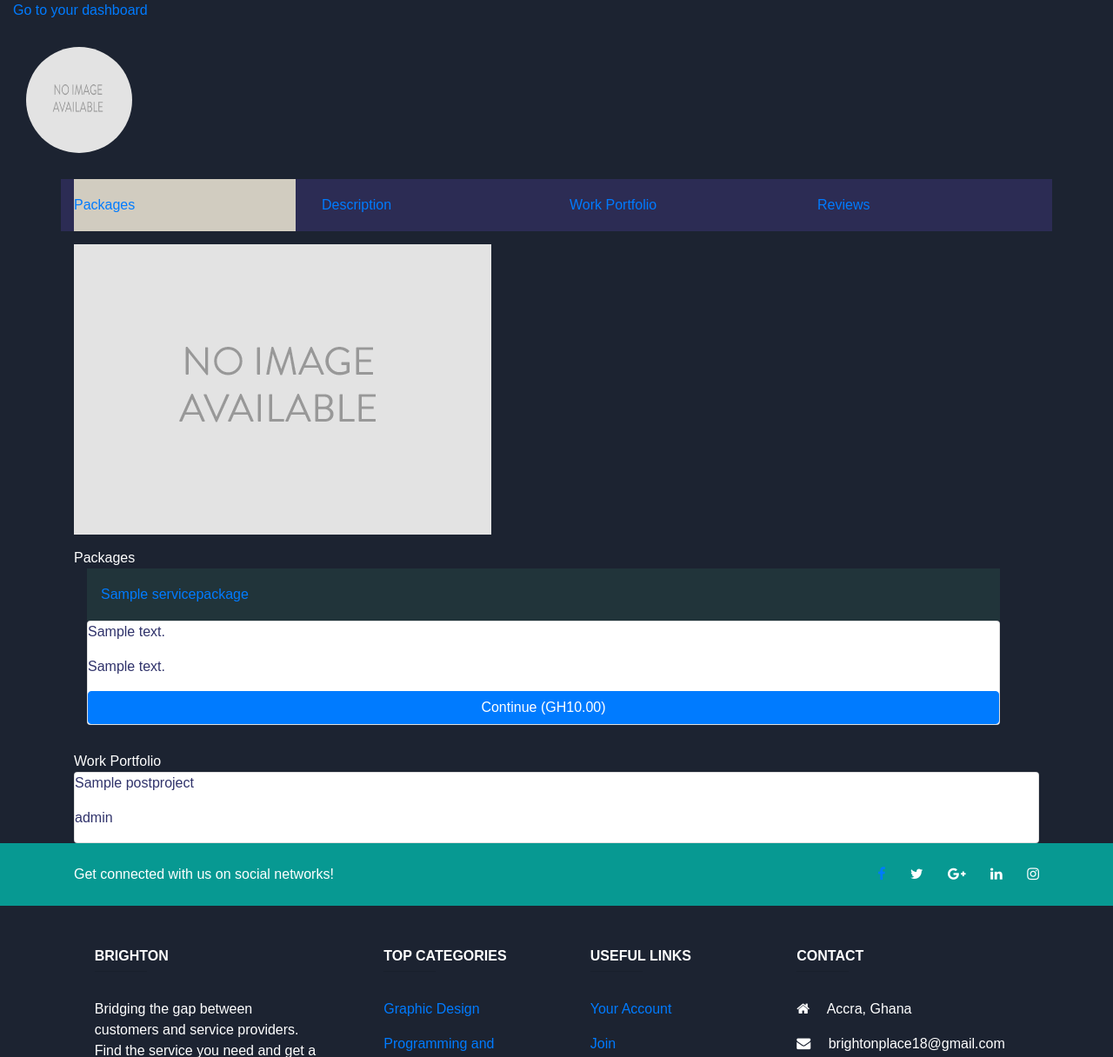
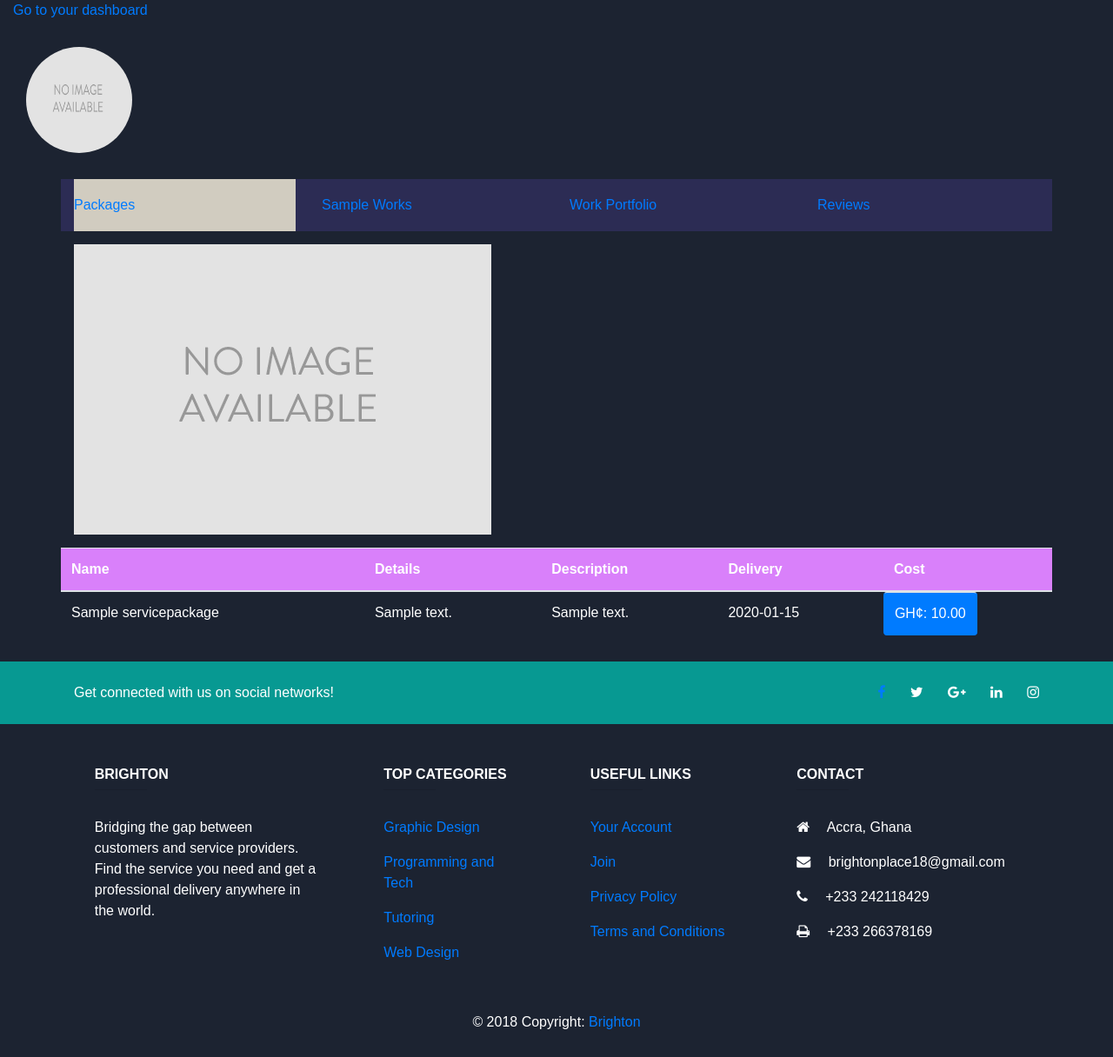
Before and after one commit to TMCreme/brightonplacebackend, a Django app: page /home/userdashboard/1/ in a window 1280 px wide. Shown: the part 56-1272 px from the top of the page at 87% size. After the commit the page ends 1240 px from the top, so only its background shows below. Run offline with Django 3.2, Linux system fonts and the light colour scheme; data comes from the database, SQL or seed files in the repository; tables that the repository leaves empty hold one stand-in row (values such as "Sample post"); grey boxes marked "Sample" are stand-in pictures; some libraries are stand-ins or nearby versions.

Commit message:
changed userdashboard

```diff
--- a/home/templates/home/user_dashboard.html
+++ b/home/templates/home/user_dashboard.html
@@ -1,5 +1,10 @@
 {% extends 'home/basic.html' %}
 
+{% block css %}
+<style>
+    #workportfolio{display: none}
+</style>
+{% endblock %}
 
 {% block body %}
 {% load static %}
@@ -35,16 +40,16 @@
 <div class="container">
     <div class="row user_profile_navbar" style="background-color: #2c2c54;">
         <div class="col-sm-3">
-            <a href="#packages" id="packages"><div class="header" style="background-color: #d1ccc0;">Packages</div></a>
+            <a href="javascript:void(0)" onclick="packageToggle()"><div class="header" style="background-color: #d1ccc0;">Packages</div></a>
         </div>
         <div class="col-sm-3">
-            <a href="javascript:void(0)"><div class="header description" style="background-color: #2c2c54;">Description</div></a>
+            <a href="javascript:void(0)" onclick="sampleworkToggle()"><div class="header description" style="background-color: #2c2c54;">Sample Works</div></a>
         </div>
         <div class="col-sm-3">
-            <a href="#workportfolio" id="sample"><div class="header" style="background-color: #2c2c54;">Work Portfolio</div></a>
+            <a href="javascript:void(0)" onclick="workportfolioToggle()"><div class="header" style="background-color: #2c2c54;">Work Portfolio</div></a>
         </div>
         <div class="col-sm-3">
-            <a href="#"><div class="header" style="background-color: #2c2c54;">Reviews</div></a>
+            <a href="javascript:void(0)" onclick="clientreviewsToggle()"><div class="header" style="background-color: #2c2c54;">Reviews</div></a>
         </div>
     </div>
     <div class="row">
@@ -52,36 +57,69 @@
                 <img src="{% static 'home/no_image.png' %}" class="img-responsive" onerror="{% static 'home/no_image.png' %}" style="margin: 15px 15px 15px 15px;">
         </div>
     </div>
-    <a name="#packages">Packages</a>
-    <div class="row" style="margin: 0px 30px 30px 0px;">
+    <div class="row" id="servicepackages" style="display: block">
+        {% if service_package %}
+                <div class="">
+                    <table class="table">
+                        <thead style="background-color: #D980FA">
+                            <tr>
+                                <th>Name</th>
+                                <th>Details</th>
+                                <th>Description</th>
+                                <th>Delivery</th>
+                                <th>Cost</th>
+                            </tr>
+                        </thead>
                         {% for projs in service_package %}
-        <div class="col">
-            <div class="header">
-                <li class="nav-item" style="list-style: none">
-                    <a class="nav-link" href="#" id="{{ projs.name }}">{{ projs.name }}</a>
-                </li>
-            </div>
-            <div class="card" style="color: #30336b">
-                <p>{{ projs.description }}</p>
+                        <tr>
+                            <td>{{ projs.name }} </td>
+                            <td>
                                 {% for det in projs.get_detail_list %}
                                     <p>{{ det}}</p>
                                 {% endfor %}
-                <a href="{% url 'home:sendmessage' resulted_user.id %}" class="btn btn-primary">Continue (GH{{ projs.cost }})</a>
+                            </td>
+                            <td style="overflow-x: hidden">{{ projs.description }} </td>
+                            <td> {{ projs.delivery_timeline }} </td>
+                            <td class="btn btn-primary">GH¢: {{ projs.cost }}</td>
+                        </tr>
+                        {% endfor %}
+                    </table>
+                {% endif %}
         </div>
     </div>
+    <div class="row" id="workportfolio">
+        {% if resulted_user_service %}
+            <div class="">
+                <table class="table">
+                    <thead style="background-color: #D980FA">
+                        <tr>
+                            <th>Title</th>
+                            <th>Category</th>
+                            <th>Service</th>
+                            <th>Description</th>
+                            <th>Image</th>
+                        </tr>
+                    </thead>
+                    {% for services in resulted_user_service %}
+                    <tbody>
+                        <tr>
+                            <td>{{ services.title }}</td>
+                            <td>{{ services.category.name }}</td>
+                            <td>{{ services.service.name }} </td>
+                            <td>{{ services.description }} </td>
+                            {% if services.image %}
+                            <td><img src="{{ services.image.url }}" width="100px" height="100px" ></td>
+                            {% else %}
+                            <td><img src="{% static 'home/no_image.png' %}" width="100px" height="100px"></td>
+                            {% endif %}
+                        </tr>
+                    </tbody>
                     {% endfor %}
+                </table>
             </div>
-    <a name="#workportfolio">Work Portfolio</a>
-    <div class="row">
 
-        {% for services in resulted_user_service %}
-        <div class="col">
-            <div class="card" style="color: #30336b">
-                <p>{{ services.title }}</p>
-                <p>{{ services.client.username }}</p>
-            </div>
-        </div>
-        {% endfor %}
+        {% endif %}
+
     </div>
 </div>
 
@@ -95,4 +133,44 @@
 </div>
 
 -->
+
+
+
+<script>
+    function packageToggle() {
+        document.getElementById('servicepackages').style.display = 'block';
+        //document.getElementById('sampleworks').style.display = 'none';
+        document.getElementById('workportfolio').style.display = 'none';
+        //document.getElementById('clientreviews').style.display = 'none';
+    }
+</script>
+<script>
+    function sampleworkToggle() {
+        document.getElementById('servicepackages').style.display = 'none';
+        //document.getElementById('sampleworks').style.display = 'block';
+        document.getElementById('workportfolio').style.display = 'none';
+        //document.getElementById('clientreviews').style.display = 'none';
+    }
+
+</script>
+<script>
+    function workportfolioToggle() {
+        document.getElementById('servicepackages').style.display = 'none';
+        //document.getElementById('sampleworks').style.display = 'none';
+        document.getElementById('workportfolio').style.display = 'block';
+        //document.getElementById('clientreviews').style.display = 'none';
+    }
+</script>
+<script>
+
+    function clientreviewsToggle() {
+        document.getElementById('servicepackages').style.display = 'none';
+        //document.getElementById('sampleworks').style.display = 'none';
+        document.getElementById('workportfolio').style.display = 'none';
+        //document.getElementById('clientreviews').style.display = 'block';
+    }
+
+</script>
+
+
 {% endblock %}
```
Lines whose indentation alone changed are shown as unchanged.
